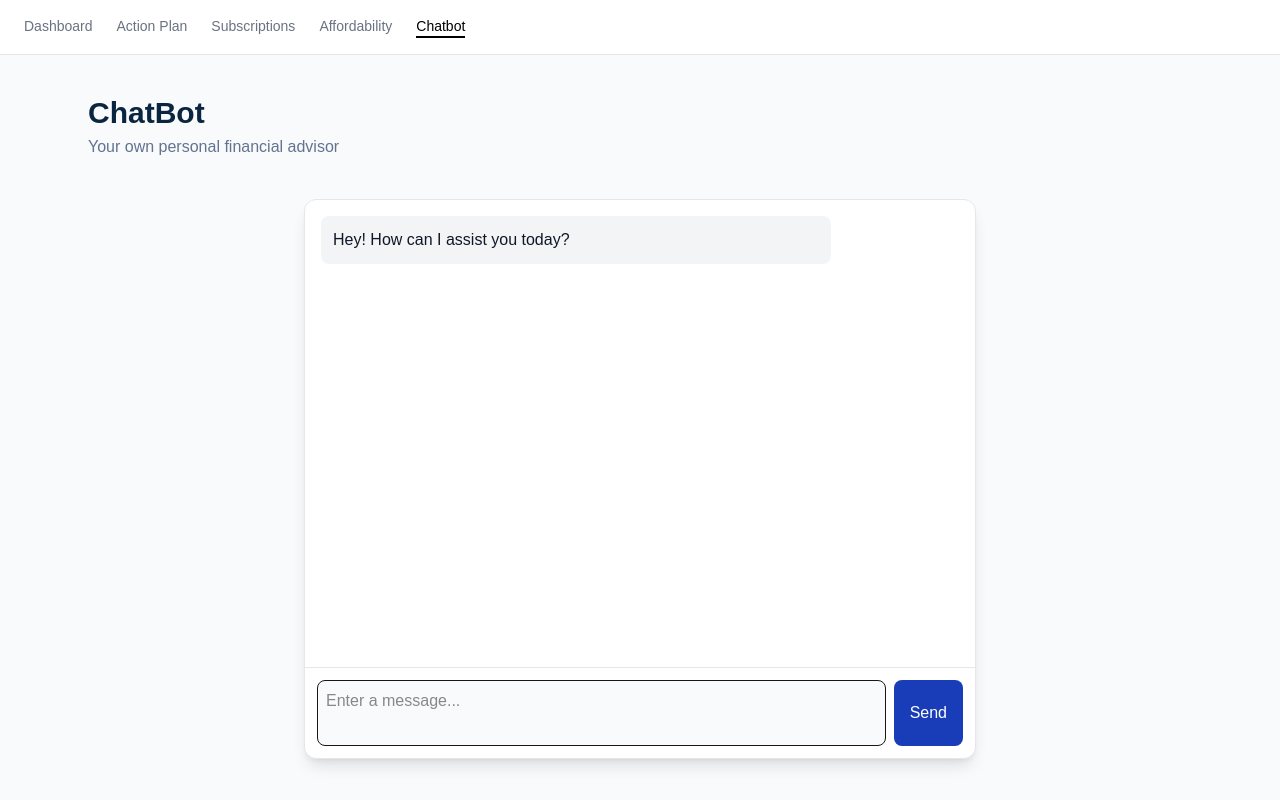
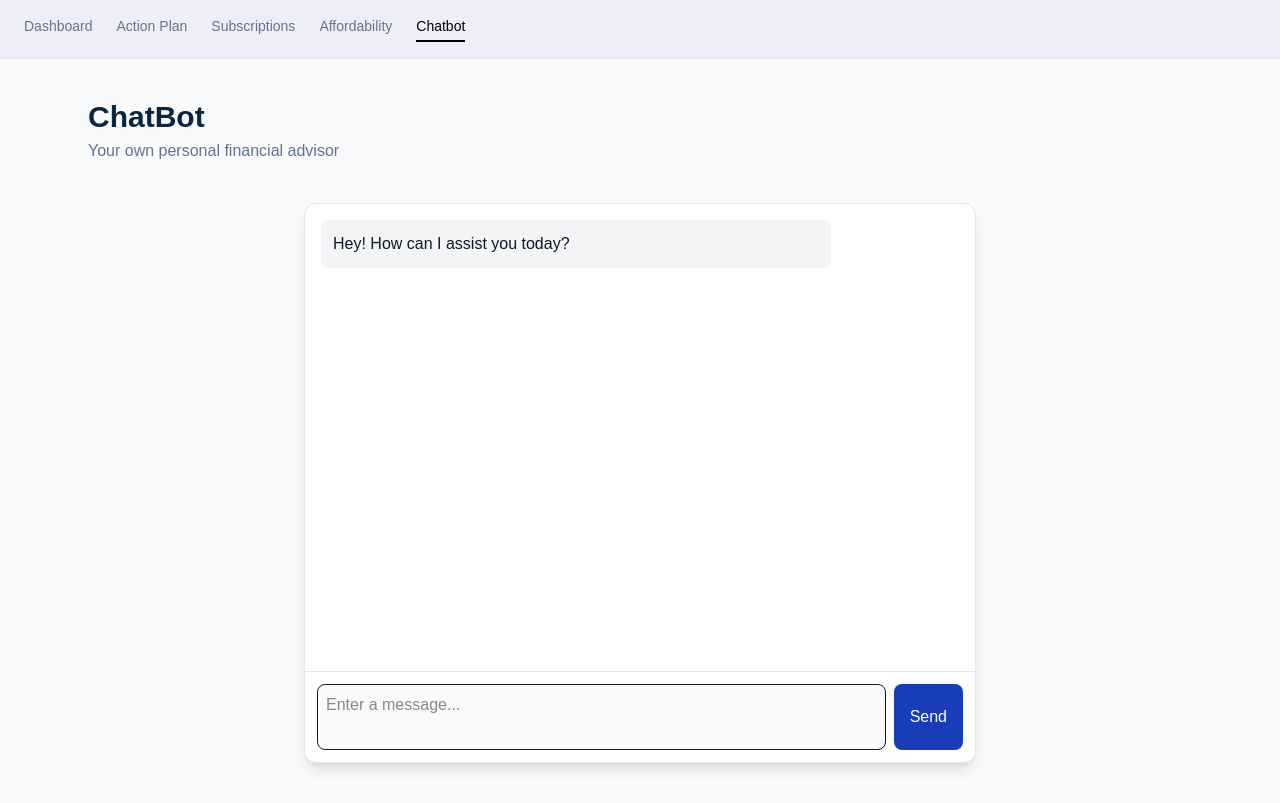
Before and after one commit to evegr4ce/PocketAdvisor, a Next.js app: page /chat in a window 1280 px wide. Built offline with nearby package versions, Linux system fonts and the light colour scheme.

Commit message:
navbar color

```diff
--- a/components/navbar.tsx
+++ b/components/navbar.tsx
@@ -15,13 +15,13 @@ export default function Navbar() {
   const pathname = usePathname();
 
   return (
-    <nav className="flex items-center justify-between px-6 py-4 border-b border-gray-200 bg-white">
+    <nav className="w-full flex items-center justify-between px-6 py-4 border-b border-gray-200 bg-[#eeeefb]">
       <div className="flex gap-6">
         {navItems.map((item) => (
           <Link
             key={item.name}
             href={item.href}
-            className={`text-sm font-medium ${
+            className={`text-sm font-medium pb-1 ${
               pathname === item.href
                 ? "text-black border-b-2 border-black"
                 : "text-gray-500 hover:text-black"
```
